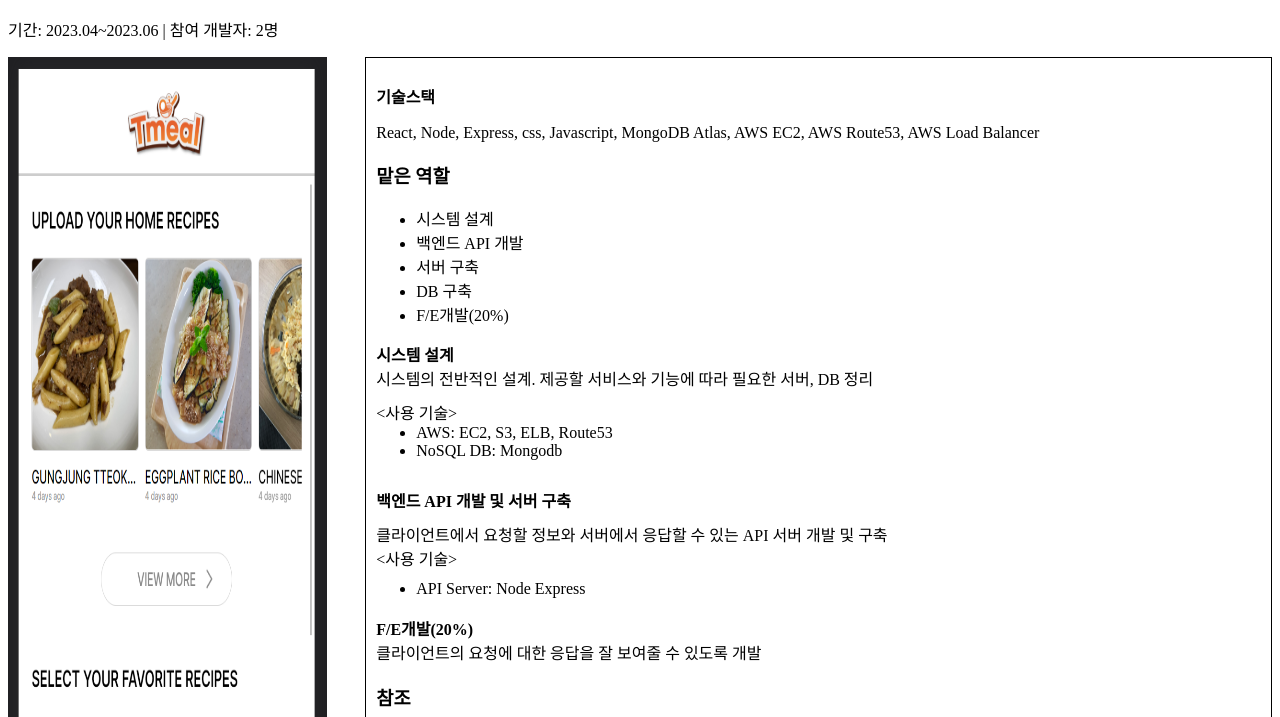
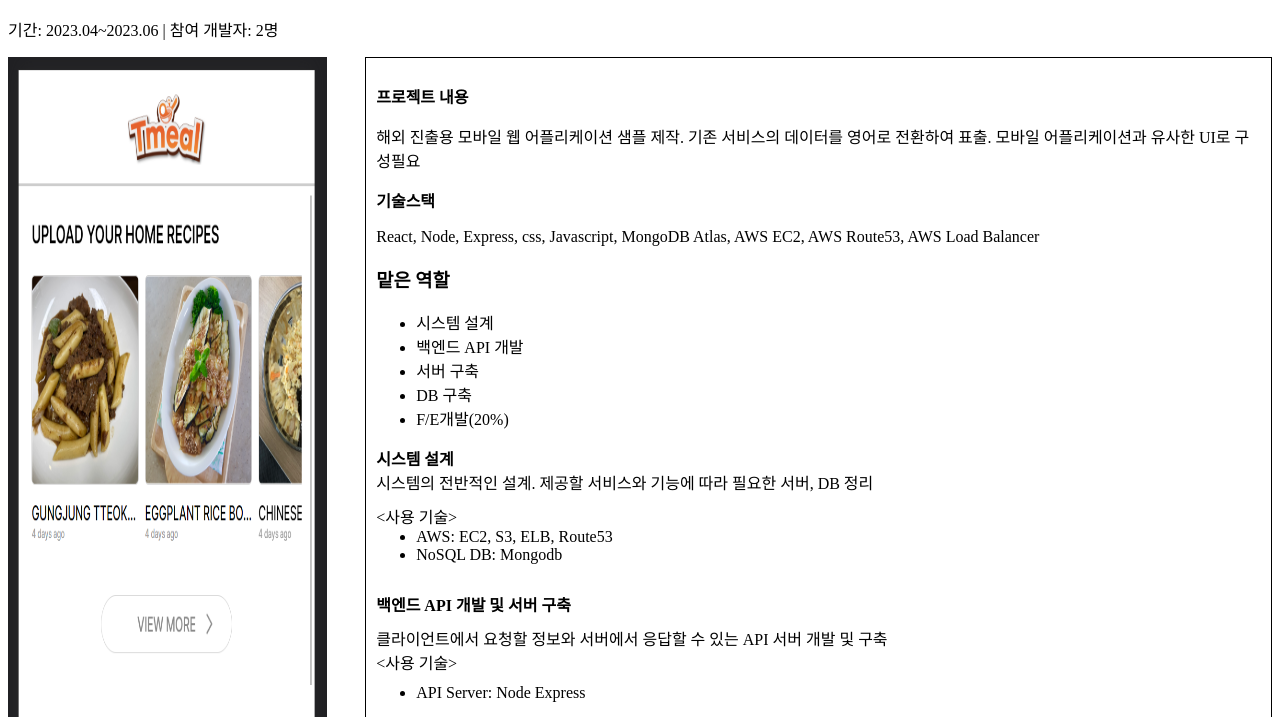
Before and after one commit to jeongks/jeongks.github.io, a website: page tmeal.html in a window 1280 px wide. Shown: the part 58-775 px from the top of the page. Drawn offline with Linux system fonts and the light colour scheme.

Commit message:
tmeal 프로젝트 내용 업데이트

```diff
--- a/tmeal.html
+++ b/tmeal.html
@@ -19,6 +19,8 @@
             </div>
             <div class="text_wrap">
                 <div class="text_header_wrap">
+                    <p class="strong">프로젝트 내용</p>
+                    <p>해외 진출용 모바일 웹 어플리케이션 샘플 제작. 기존 서비스의 데이터를 영어로 전환하여 표출. 모바일 어플리케이션과 유사한 UI로 구성필요</p>
                     <p class="strong">기술스택</p>
                     <p>React,  Node,  Express,  css,  Javascript,  MongoDB Atlas,  AWS EC2, AWS Route53, AWS Load Balancer</p>
 
```
